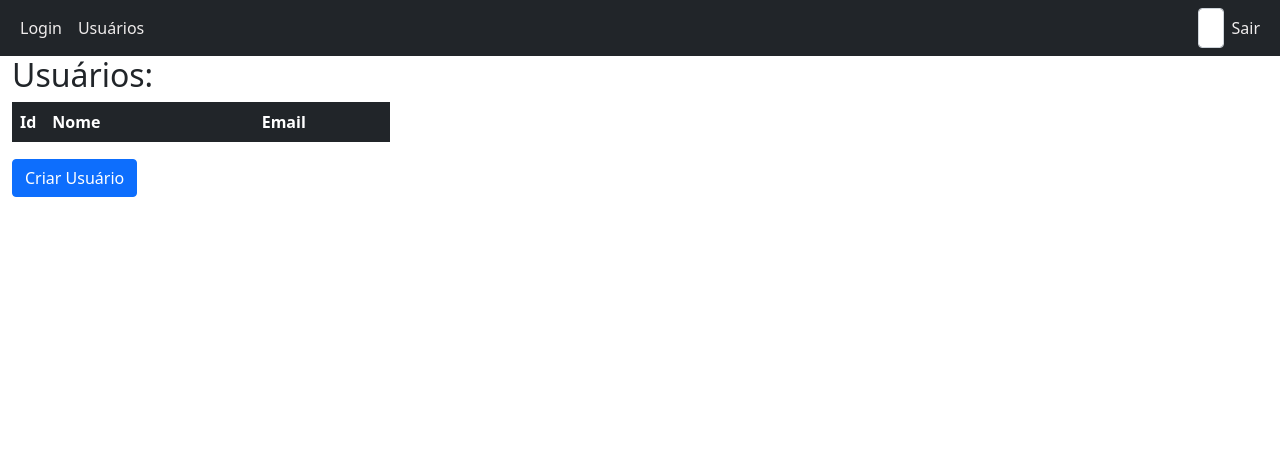
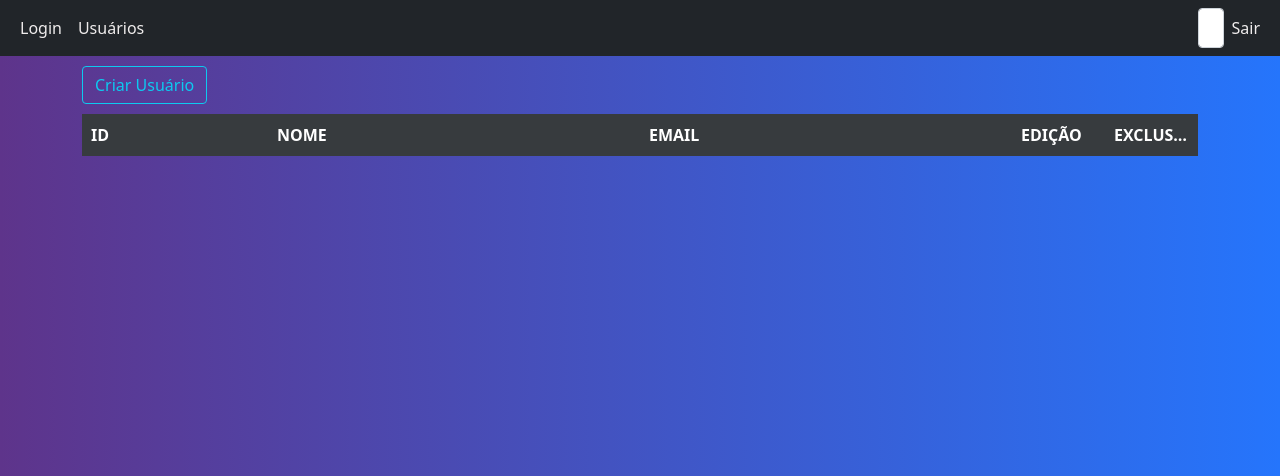
Before and after one commit to EudesAlves/StockControl, a Django app: template app_login/templates/users/home.html in a window 1280 px wide. Shown: the top 476 px of the page. Run offline with Django 5.2, Linux system fonts and the light colour scheme; the template is opened without the code that fills it, so the values that code supplies are empty.

Commit message:
Adicionado Template para telas de Usuários. Criado validação para Edição de User.

```diff
--- a/app_login/templates/users/base.html
+++ b/app_login/templates/users/base.html
@@ -13,7 +13,7 @@
 
     <title>Registre</title>
   </head>
-  <body>
+  <body class="gradient-custom">
     <!-- As a heading -->
     <nav  class="navbar navbar-expand-lg navbar-dark bg-dark">
         <div class="container-fluid collapse navbar-collapse" id="navbarSupportedContent">
--- a/app_login/templates/users/home.html
+++ b/app_login/templates/users/home.html
@@ -1,33 +1,53 @@
 {% extends 'users/base.html' %}
 {% block content %}
-<div class="container-fluid">
-    <h2>Usuários:</h2>
-    <table class="table table-dark table-hover table-striped">
+<section class="intro">
+    <div class="h-100">
+      <div class="mask d-flex align-items-center h-100">
+        <div class="container">
+          <div class="row justify-content-center">
+            <div class="col-12">
+                <div style="margin-top: 10px;">
+                    <a class="btn btn-outline-info" style="text-decoration: none;" href="{% url 'register' %}">Criar Usuário</a>
+                </div>
+            </div>
+
+            <div class="col-12">
+              <div class="table-responsive">
+                <table class="table table-dark table-bordered mb-0 table-hover table-striped">
                   <thead>
-            <tr class="d-flex">
-                <th>Id</th>
-                <th class="col-2">Nome</th>
-                <th class="col-1">Email</th>
-                <th></th>
-                <th></th>
+                    <tr class="table-active d-flex">
+                      <th class="col-2" scope="col">ID</th>
+                      <th class="col-4" scope="col">NOME</th>
+                      <th class="col-4" scope="col">EMAIL</th>
+                      <th class="col-1" scope="col">EDIÇÃO</th>
+                      <th class="col-1" scope="col">EXCLUSÃO</th>
                     </tr>
                   </thead>
                   <tbody>
                     {% for user in users %}
                     <tr class="table-active d-flex">
-                <td>{{user.id}}</td>
-                <td class="col-2">{{user.name}}</td>
-                <td class="col-1">{{user.email}}</td>
-                <td><a class="btn btn-primary" href="{% url 'update' user.id %}">Editar</a></td>
-                <td><a class="btn btn-danger" href="{% url 'delete' user.id %}">Excluir</a></td>
+                        <th class="col-2" scope="row">{{user.id}}</td>
+                        <td class="col-4">{{user.name}}</td>
+                        <td class="col-4">{{user.email}}</td>
+                        <td class="col-1">
+                            <div class="">
+                                <a class="btn btn-secondary" style="margin-left: auto; margin-right: auto; width: 90%; display: block;" href="{% url 'update' user.id %}">Editar</a>
+                            </div>
+                        </td>
+                        <td class="col-1">
+                            <div style="width: 100%;" class=""><a style="margin-left: auto; margin-right: auto; width: 50%; display: block;" class="btn btn-danger" href="{% url 'delete' user.id %}">x</a></div>
+                        </td>
                     </tr>
                     {% endfor %}
                   </tbody>
                 </table>
+              </div>
+            </div>
+          </div>
+        </div>
+      </div>
+    </div>
+  </section>
 
 
-    <div>
-        <a class="btn btn-primary" style="text-decoration: none;" href="{% url 'register' %}">Criar Usuário</a>
-    </div>
-</div>
 {% endblock %}
--- a/app_login/templates/users/register.html
+++ b/app_login/templates/users/register.html
@@ -10,7 +10,7 @@
             {% endif %}
           </div>
 
-          <div class="card bg-dark gradient-custom text-white" style="border-radius: 1rem;">
+          <div class="card bg-dark text-white" style="border-radius: 1rem;">
             <div class="card-body p-5 text-center">
                 <div class="mb-2">
                     {% for message in messages %}
--- a/static/css/util.css
+++ b/static/css/util.css
@@ -16,3 +16,41 @@
     border-radius: 5px;
     border-color: rgb(3, 199, 36);
 }
+
+.intro {
+    height: 100%;
+}
+
+.gradient-custom-2 {
+    /* fallback for old browsers */
+    background: #6a11cb;
+
+    /* Chrome 10-25, Safari 5.1-6 */
+    background: -webkit-linear-gradient(to top, rgba(106, 17, 203, 1), rgba(37, 117, 252, 1));
+
+    /* W3C, IE 10+/ Edge, Firefox 16+, Chrome 26+, Opera 12+, Safari 7+ */
+    background: linear-gradient(to top, rgba(106, 17, 203, 1), rgba(37, 117, 252, 1));
+
+  }
+
+  table td,
+  table th {
+    text-overflow: ellipsis;
+    white-space: nowrap;
+    overflow: hidden;
+  }
+
+  thead th,
+  tbody th {
+    color: #fff;
+  }
+
+  tbody td {
+    font-weight: 500;
+    color: rgba(255,255,255,.65);
+  }
+
+  table {
+    margin-top: 10px;
+    margin-bottom: 10px;
+  }
```
Also changed, not shown: app_login/templates/users/update.html (+43 -13 lines), app_login/views/view_user.py (+14 -7 lines). Lines whose indentation alone changed are shown as unchanged.
